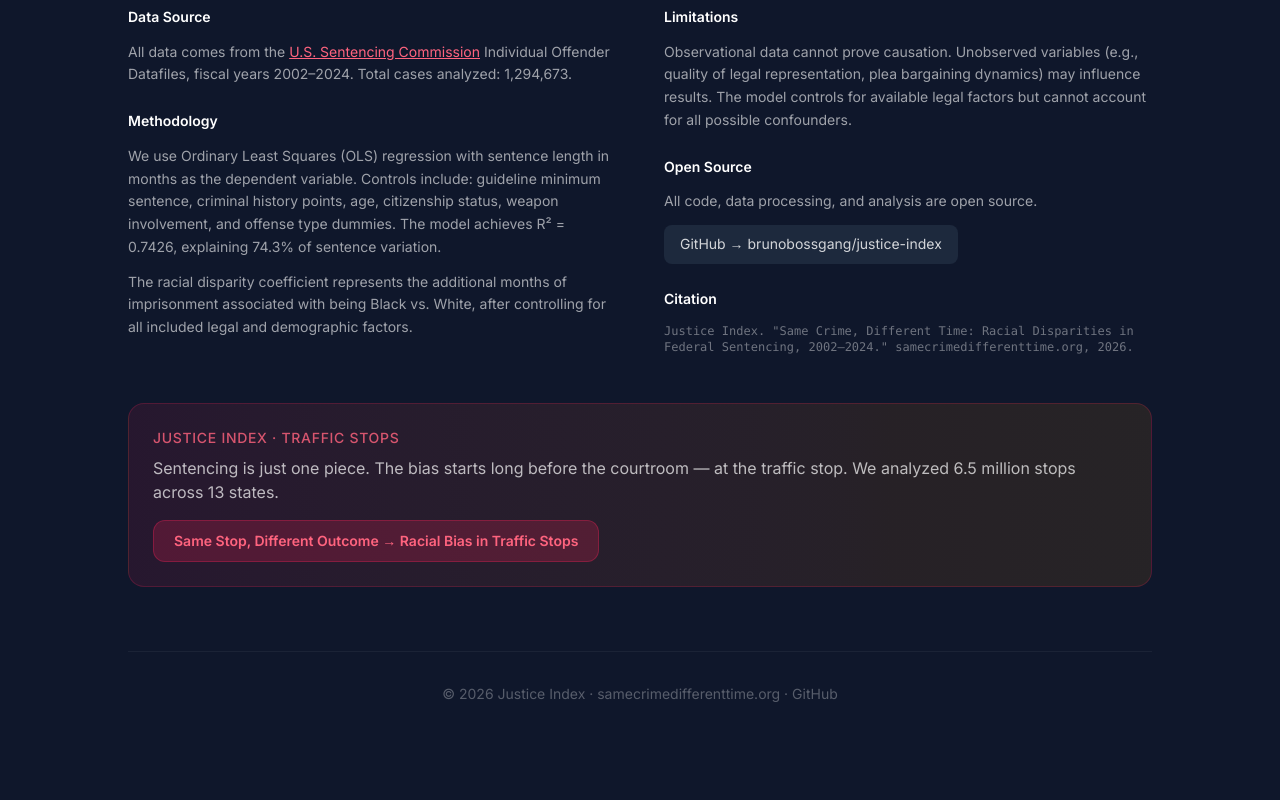
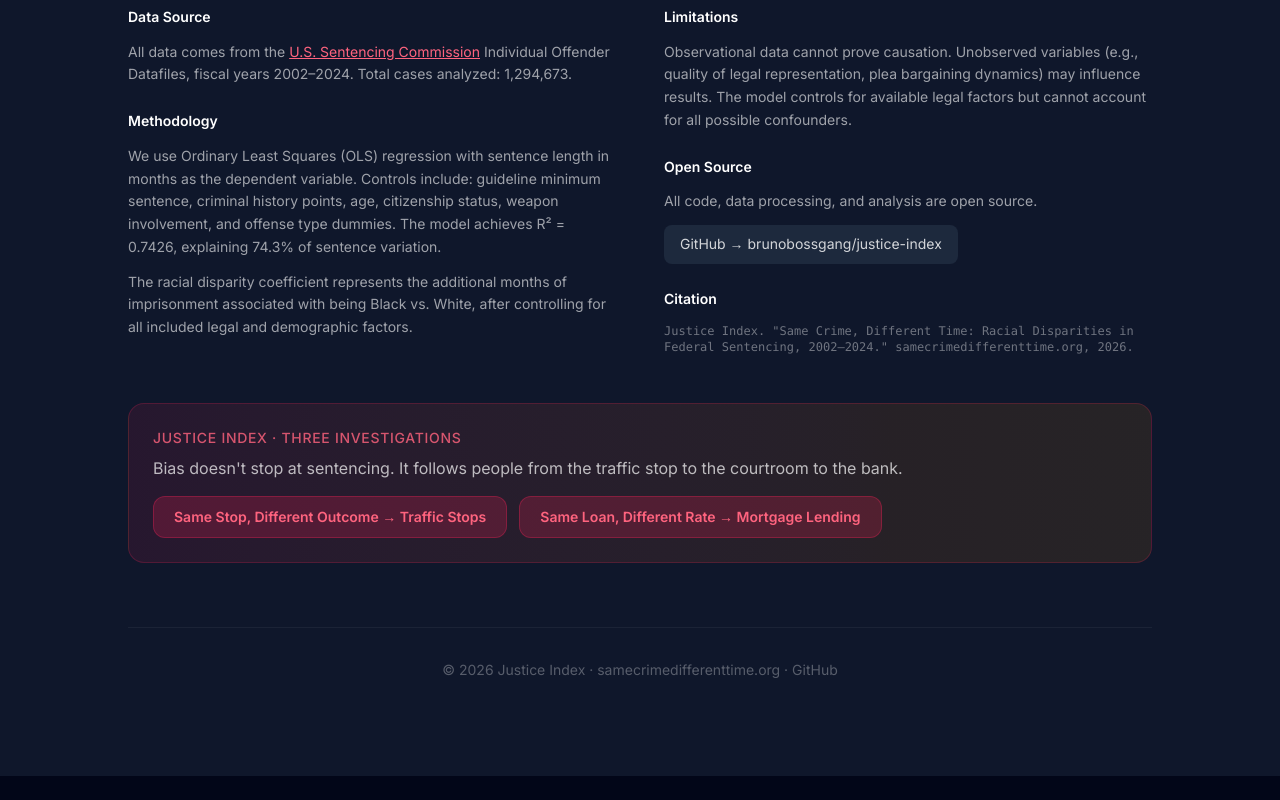
Before and after one commit to brunobossgang/justice-index, a Next.js app in the folder web/: page / in a window 1280 px wide. Shown: the part 9123-9923 px from the top of the page. After the commit the page ends 9899 px from the top, so only its background shows below. Built offline with nearby package versions, Linux system fonts and the light colour scheme.

Commit message:
Add all 3 investigations to cross-link banner

```diff
--- a/web/src/components/About.tsx
+++ b/web/src/components/About.tsx
@@ -72,23 +72,33 @@ export default function About() {
           </div>
         </div>
 
-        {/* Cross-link to Same Stop */}
+        {/* Cross-link banner */}
         <div className="mt-12 bg-gradient-to-r from-rose-500/10 to-amber-500/10 border border-rose-500/20 rounded-2xl p-6">
           <p className="text-sm font-medium uppercase tracking-wider text-rose-400/80 mb-2">
-            Justice Index · Traffic Stops
+            Justice Index · Three Investigations
           </p>
           <p className="text-white/70">
-            Sentencing is just one piece. The bias starts long before the courtroom —
-            at the traffic stop. We analyzed 6.5 million stops across 13 states.
+            Bias doesn&apos;t stop at sentencing. It follows people from the traffic stop
+            to the courtroom to the bank.
           </p>
+          <div className="mt-4 flex flex-wrap gap-3">
             <a
               href="https://samestopdifferentoutcome.org"
               target="_blank"
               rel="noopener noreferrer"
-            className="mt-4 inline-flex items-center gap-2 px-5 py-2.5 bg-rose-500/20 hover:bg-rose-500/30 border border-rose-500/30 rounded-xl text-rose-400 hover:text-rose-300 text-sm font-semibold transition-colors"
+              className="px-5 py-2.5 bg-rose-500/20 hover:bg-rose-500/30 border border-rose-500/30 rounded-xl text-rose-400 hover:text-rose-300 text-sm font-semibold transition-colors"
             >
-            Same Stop, Different Outcome → Racial Bias in Traffic Stops
+              Same Stop, Different Outcome → Traffic Stops
             </a>
+            <a
+              href="https://sameloandifferentrate.org"
+              target="_blank"
+              rel="noopener noreferrer"
+              className="px-5 py-2.5 bg-rose-500/20 hover:bg-rose-500/30 border border-rose-500/30 rounded-xl text-rose-400 hover:text-rose-300 text-sm font-semibold transition-colors"
+            >
+              Same Loan, Different Rate → Mortgage Lending
+            </a>
+          </div>
         </div>
 
         <div className="mt-16 pt-8 border-t border-white/5 text-center text-white/30 text-sm">
```
Lines whose indentation alone changed are shown as unchanged.
